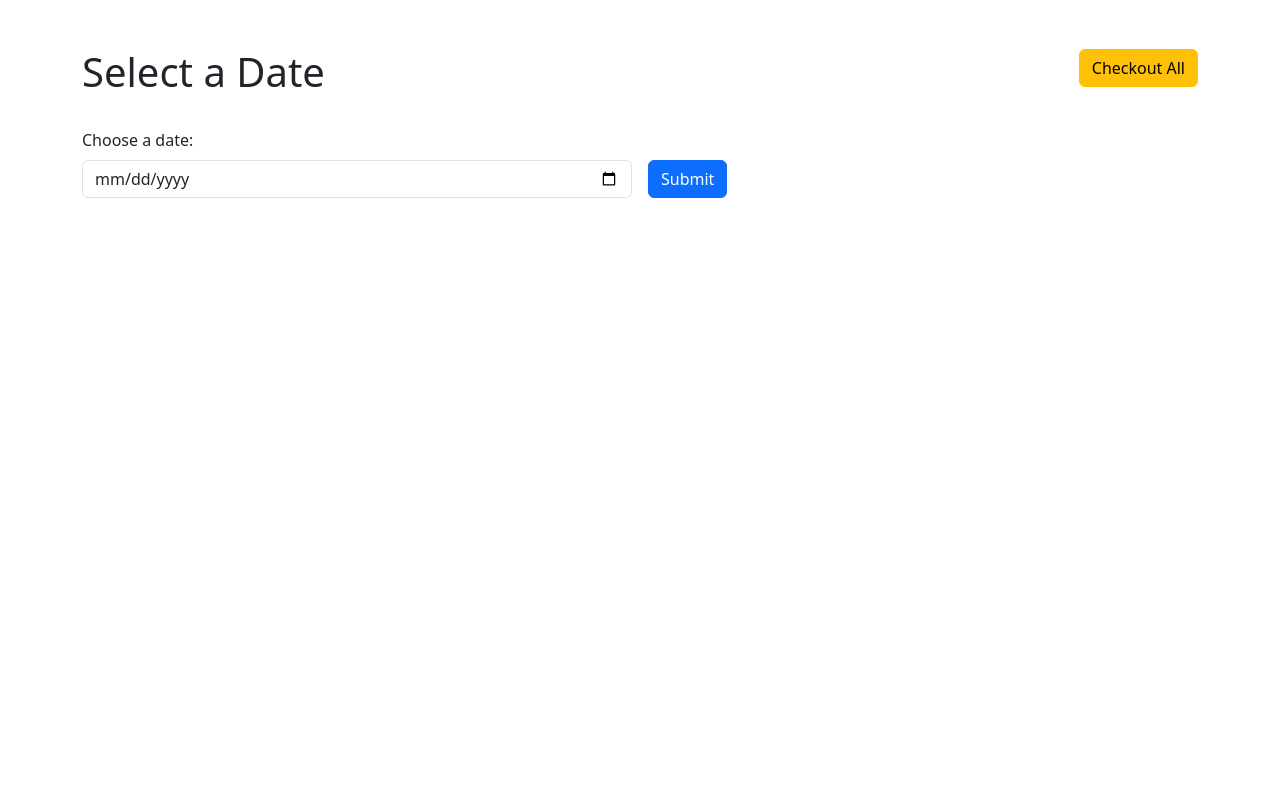
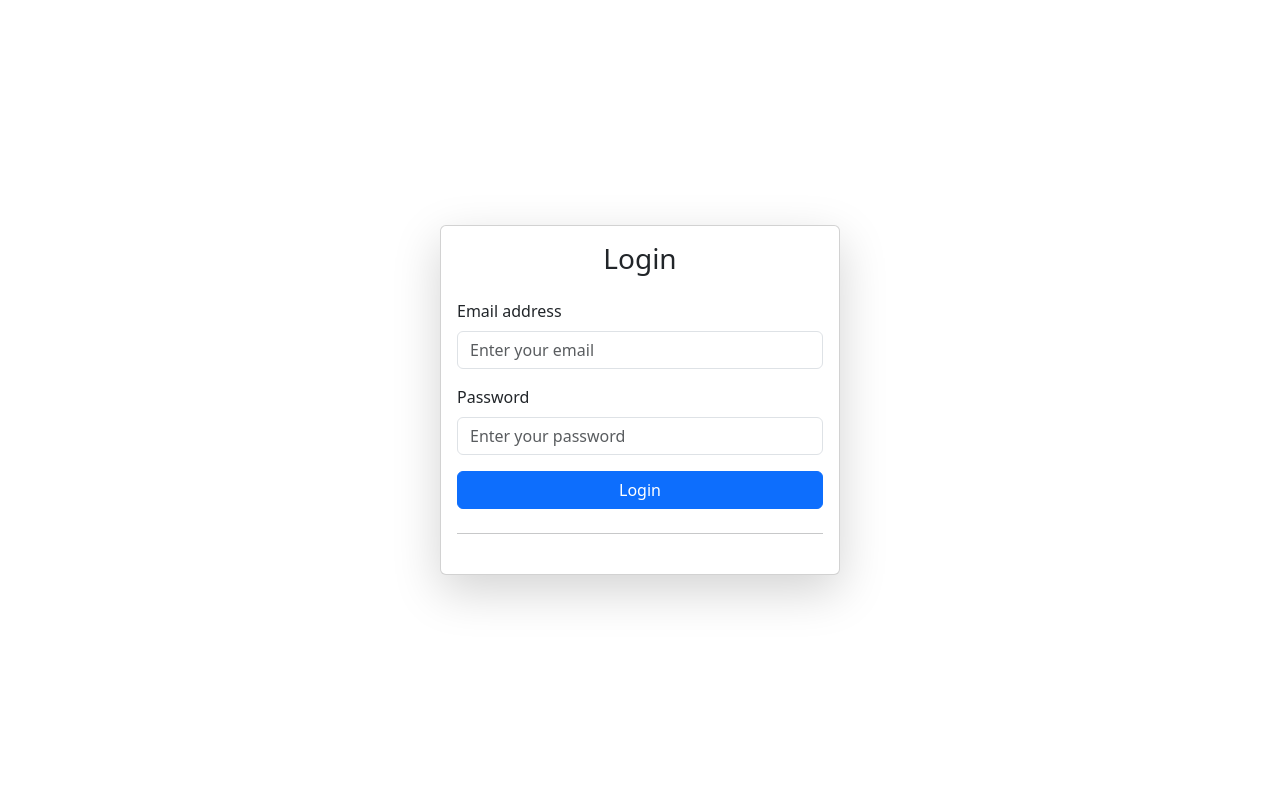
Before and after one commit to michikuni/Smart-School-Web, a Flask app: page / in a window 1280 px wide. Run offline with Flask 3, Linux system fonts and the light colour scheme.

Commit message:
pre-complete p2

```diff
--- a/app.py
+++ b/app.py
@@ -1,4 +1,6 @@
-from flask import Flask, render_template, request, jsonify
+import secrets
+
+from flask import Flask, render_template, request, jsonify, redirect, session, url_for, make_response
 import threading
 import paho.mqtt.client as mqtt
 import time
@@ -10,7 +12,7 @@ from datetime import datetime
 from flask_mqtt import logger
 
 app = Flask(__name__)
-
+app.secret_key = secrets.token_hex((24))
 # Cấu hình MQTT
 MQTT_BROKER = "192.168.22.175"
 MQTT_PORT = 1883
@@ -224,7 +226,38 @@ def fetch_data_by_date(date):
         return {"error": str(e)}, 500
 @app.route('/')
 def index():
-    return render_template("index.html")
+    return render_template("login.html")
+@app.route('/login', methods=['POST'])
+def login():
+    email = request.form.get("email")
+    password = request.form.get("password")
+    try:
+        admins_ref = db.reference('admin')
+        admins = admins_ref.get()  # Lấy toàn bộ dữ liệu admin
+
+        # So sánh email và password
+        for admin_id, admin_data in admins.items():
+            if admin_data['email'] == email and admin_data['password'] == password:
+                session['user'] = email
+                return redirect("/home_page")
+        return "Invalid email or password", 401
+    except Exception as e:
+        return f"Error: {str(e)}", 400
+
+@app.route('/home_page')
+def home_page():
+    if 'user' not in session:
+        return redirect(url_for('index'))
+    response = make_response(render_template("index.html", user=session['user']))
+    response.headers['Cache-Control'] = 'no-store, no-cache, must-revalidate, post-check=0, pre-check=0, max-age=0'
+    response.headers['Pragma'] = 'no-cache'
+    response.headers['Expires'] = '0'
+    return response
+
+@app.route('/logout')
+def logout():
+    session.pop('user', None)
+    return redirect(url_for('index'))
 @app.route('/submit_date', methods=['POST'])
 def submit_date():
     selected_date = request.form['date']
@@ -268,4 +301,4 @@ if __name__ == "__main__":
 
 
     # Chạy Flask server
-    app.run(host='127.0.0.1', port=5010)
+    app.run(host='127.0.0.1', port=5000 )
--- a/templates/index.html
+++ b/templates/index.html
@@ -3,7 +3,7 @@
 <head>
     <meta charset="UTF-8">
     <meta name="viewport" content="width=device-width, initial-scale=1.0">
-    <title>Select Date</title>
+    <title>Quản lý lớp học</title>
     <!-- Bootstrap CSS -->
     <link href="https://cdn.jsdelivr.net/npm/bootstrap@5.3.0-alpha1/dist/css/bootstrap.min.css" rel="stylesheet">
     <style>
@@ -18,26 +18,32 @@
 <body class="container my-5">
     <div class="row mb-4">
         <div class="col-md-6">
-            <h1>Select a Date</h1>
+            <h1>Điểm danh</h1>
+            <h3>Xin chào giảng viên {{user}}</h3>
         </div>
-        <div class="col-md-6 checkout-all-container">
-            <button id="checkout-all" class="btn btn-warning">Checkout All</button>
+        <div class="position-relative">
+            <button class="btn btn-warning position-absolute top-0 end-0 m-3">
+                <a href="/logout" class="text-decoration-none text-dark">Log out</a>
+            </button>
         </div>
+
     </div>
 
     <form id="date-form" class="row g-3">
         <div class="col-md-6">
-            <label for="date" class="form-label">Choose a date:</label>
+            <label for="date" class="form-label">Chọn ngày:</label>
             <input type="date" id="date" name="date" class="form-control" required>
         </div>
         <div class="col-md-6 d-flex align-items-end">
-            <button type="submit" class="btn btn-primary">Submit</button>
+            <button type="submit" class="btn btn-primary">Truy vấn thông tin</button>
         </div>
     </form>
 
     <!-- Div to display results -->
     <div id="result" class="mt-4"></div>
-
+    <div class="col-md-6 checkout-all-container">
+        <button id="checkout-all" class="btn btn-warning">Kết thúc lớp học</button>
+    </div>
     <!-- Bootstrap JS -->
     <script src="https://cdn.jsdelivr.net/npm/bootstrap@5.3.0-alpha1/dist/js/bootstrap.bundle.min.js"></script>
     <script src="/static/js/script.js"></script>
--- /dev/null
+++ b/templates/login.html
@@ -0,0 +1,32 @@
+<!DOCTYPE html>
+<html lang="en">
+<head>
+    <meta charset="UTF-8">
+    <meta name="viewport" content="width=device-width, initial-scale=1.0">
+    <title>Login Page</title>
+    <link href="https://cdn.jsdelivr.net/npm/bootstrap@5.3.0-alpha3/dist/css/bootstrap.min.css" rel="stylesheet">
+</head>
+<body>
+    <div class="container vh-100 d-flex justify-content-center align-items-center">
+        <div class="card shadow-lg" style="width: 25rem;">
+            <div class="card-body">
+                <h3 class="card-title text-center mb-4">Login</h3>
+                <form action="/login" method="POST">
+                    <div class="mb-3">
+                        <label for="email" class="form-label">Email address</label>
+                        <input type="email" class="form-control" id="email" name="email" placeholder="Enter your email" required>
+                    </div>
+                    <div class="mb-3">
+                        <label for="password" class="form-label">Password</label>
+                        <input type="password" class="form-control" id="password" name="password" placeholder="Enter your password" required>
+                    </div>
+                    <button type="submit" class="btn btn-primary w-100">Login</button>
+                </form>
+                <hr class="my-4">
+            </div>
+        </div>
+    </div>
+
+    <script src="https://cdn.jsdelivr.net/npm/bootstrap@5.3.0-alpha3/dist/js/bootstrap.bundle.min.js"></script>
+</body>
+</html>
```
Also changed, not shown: templates/dashboard.html (deleted, +0 -66 lines).
